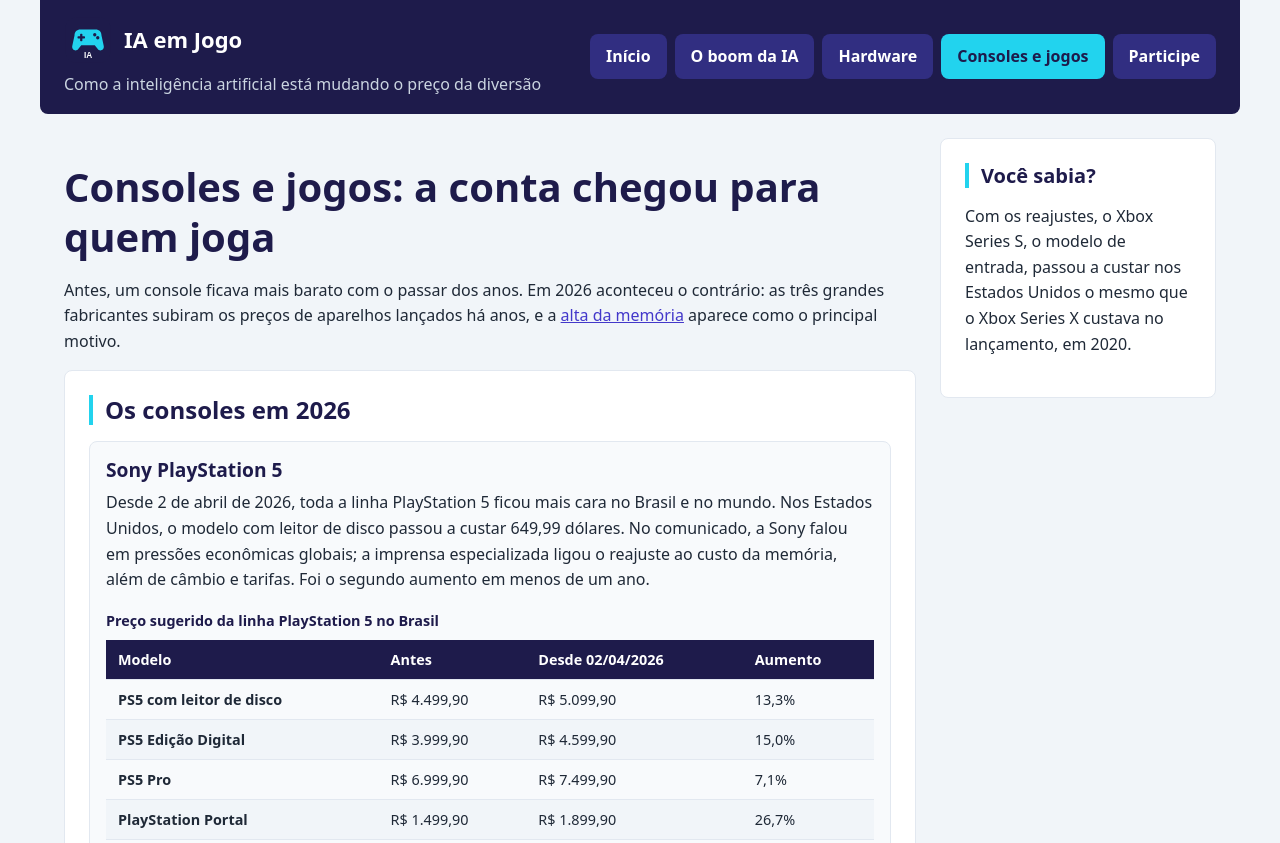
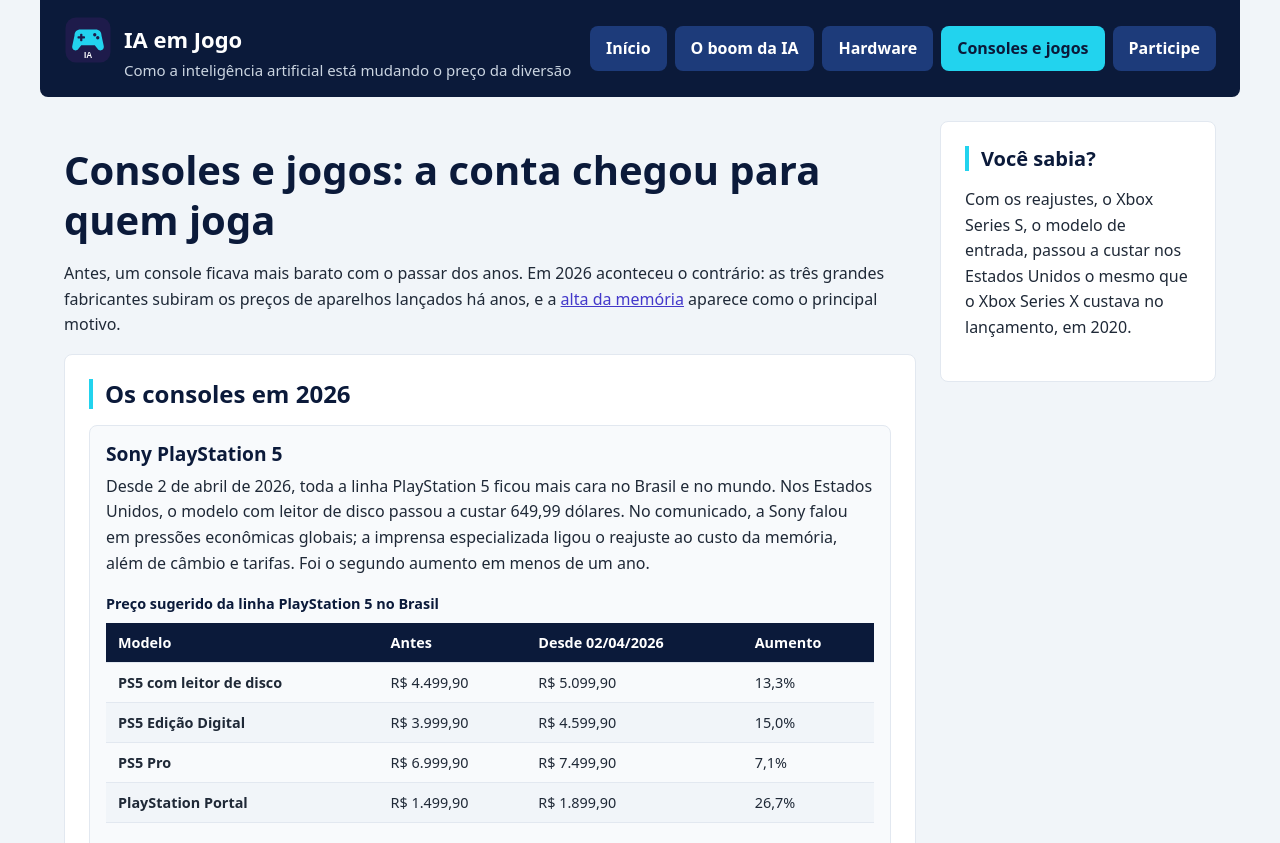
Before and after one commit to JServoli/ia-em-jogo, a plain HTML site: page consoles-jogos.html in a window 1280 px wide. Shown: the top 843 px of the page. Drawn offline with Linux system fonts and the light colour scheme.

Commit message:
Aplica a revisão técnica do grupo e marca os testes manuais

```diff
--- a/css/estilo.css
+++ b/css/estilo.css
@@ -21,14 +21,14 @@
   --cor-superficie-2: #f8fafc;   /* cartões dentro de cartões */
   --cor-texto: #1f2937;          /* 14.7:1 no branco */
   --cor-texto-suave: #4b5563;    /* 7.6:1 no branco */
-  --cor-primaria: #1e1b4b;       /* cabeçalho e rodapé (mesma cor do logo) */
-  --cor-primaria-2: #312e81;     /* botões do menu */
-  --cor-destaque: #22d3ee;       /* ciano do logo: 8.9:1 na primária */
+  --cor-primaria: #0b1a3a;       /* cabeçalho e rodapé: azul-marinho (revisão do grupo; antes #1e1b4b) */
+  --cor-primaria-2: #1d3b7a;     /* botões do menu, no mesmo tom de azul */
+  --cor-destaque: #22d3ee;       /* ciano do logo: 9.5:1 na primária */
   --cor-link: #4338ca;           /* 7.9:1 no branco */
   --cor-link-hover: #312e81;
   --cor-borda: #e2e8f0;          /* borda decorativa dos cartões */
   --cor-borda-campo: #64748b;    /* contorno dos campos: 4.8:1 no branco */
-  --cor-foco: #ea580c;           /* indicador de foco: 3.6:1 no branco, 4.5:1 na primária */
+  --cor-foco: #ea580c;           /* indicador de foco: 3.6:1 no branco, 4.8:1 na primária */
   --cor-erro: #b91c1c;
 
   --espaco-1: 0.5rem;
@@ -151,14 +151,18 @@ aside {
   transform: translateY(0);
 }
 
-/* 5. Cabeçalho (Grid fora) e menu (Flexbox dentro) */
+/* 5. Cabeçalho (Grid fora) e menu (Flexbox dentro)
+   A 1ª coluna tem a largura do ícone (3rem): o slogan fica logo abaixo do
+   nome "IA em Jogo", alinhado com ele, como um subtítulo do logo. */
 header {
   display: grid;
+  grid-template-columns: 3rem 1fr;
   grid-template-areas:
-    "logo"
-    "slogan"
-    "menu";
-  gap: var(--espaco-1);
+    "logo logo"
+    ".    slogan"
+    "menu menu";
+  column-gap: 0.75rem; /* o mesmo gap entre o ícone e o nome dentro do .logo */
+  row-gap: 0;
   padding: var(--espaco-2);
   background-color: var(--cor-primaria);
   color: #ffffff;
@@ -181,13 +185,15 @@ header {
 
 header > p {
   grid-area: slogan;
-  margin: 0;
+  margin: -0.25rem 0 0; /* encosta no nome do site */
+  font-size: 0.9375rem;
+  line-height: 1.4;
   color: #cbd5e1;
 }
 
 header nav {
   grid-area: menu;
-  margin-top: var(--espaco-1);
+  margin-top: var(--espaco-2);
 }
 
 header nav ul {
@@ -229,7 +235,7 @@ header nav a[aria-current="page"] {
 main section,
 aside {
   margin-bottom: var(--espaco-3);
-  padding: var(--espaco-3) 0.75rem; /* lateral menor no celular: sobra largura para as tabelas */
+  padding: var(--espaco-3) var(--espaco-2);
   background-color: var(--cor-superficie);
   border: 1px solid var(--cor-borda);
   border-radius: var(--raio);
@@ -245,7 +251,7 @@ main section h1 {
 
 article {
   margin-top: var(--espaco-2);
-  padding: 0.75rem;
+  padding: var(--espaco-2);
   background-color: var(--cor-superficie-2);
   border: 1px solid var(--cor-borda);
   border-radius: var(--raio);
@@ -313,8 +319,10 @@ details p {
 }
 
 /* 7. Tabelas
-   div.tabela: se a tela for mais estreita que a tabela, só ela rola na
-   horizontal; a página continua sem rolagem lateral. */
+   A tabela nunca fica mais estreita que 30rem (480px), para as colunas não
+   ficarem espremidas. No celular ela passa da largura da tela, e a
+   div.tabela rola só a tabela na horizontal (com o dedo ou com as setas,
+   graças ao tabindex); a página continua sem rolagem lateral. */
 .tabela {
   margin: var(--espaco-2) 0;
   overflow-x: auto;
@@ -322,8 +330,9 @@ details p {
 
 table {
   width: 100%;
+  min-width: 30rem;
   border-collapse: collapse;
-  font-size: 0.8125rem; /* 13px no celular para as 4 colunas caberem em 375px */
+  font-size: 0.9rem;
 }
 
 caption {
@@ -335,7 +344,7 @@ caption {
 
 th,
 td {
-  padding: 0.5rem 0.25rem;
+  padding: 0.5rem 0.75rem;
   border-bottom: 1px solid var(--cor-borda);
   text-align: left;
   vertical-align: top;
@@ -550,17 +559,7 @@ footer a:hover {
 /* Tablet: 768px ou mais */
 @media (min-width: 768px) {
   header {
-    grid-template-columns: auto 1fr;
-    grid-template-areas:
-      "logo slogan"
-      "menu menu";
-    align-items: center;
-    column-gap: var(--espaco-3);
     padding: var(--espaco-2) var(--espaco-3);
-  }
-
-  header > p {
-    text-align: right;
   }
 
   header nav li {
@@ -575,19 +574,6 @@ footer a:hover {
   main section,
   aside {
     padding: var(--espaco-3);
-  }
-
-  article {
-    padding: var(--espaco-2);
-  }
-
-  table {
-    font-size: 0.9rem;
-  }
-
-  th,
-  td {
-    padding: 0.5rem 0.75rem;
   }
 
   /* Duas opções por linha nos grupos de rádio e checkbox */
@@ -624,15 +610,12 @@ footer a:hover {
   }
 
   header {
-    grid-template-columns: auto 1fr;
+    grid-template-columns: 3rem auto 1fr;
     grid-template-areas:
-      "logo   menu"
-      "slogan menu";
+      "logo logo   menu"
+      ".    slogan menu";
+    align-items: center;
     border-radius: 0 0 var(--raio) var(--raio);
-  }
-
-  header > p {
-    text-align: left;
   }
 
   header nav {
```
Also changed, not shown: 4 other files.
